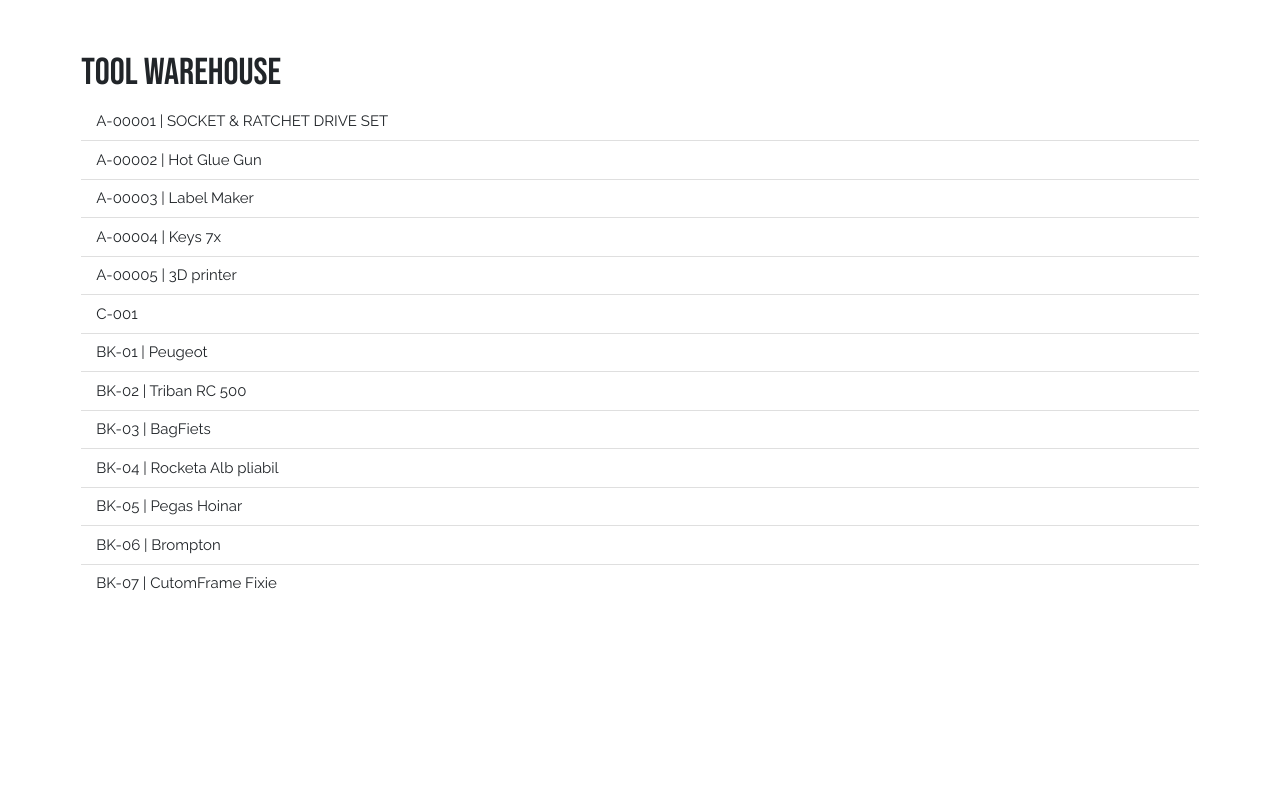
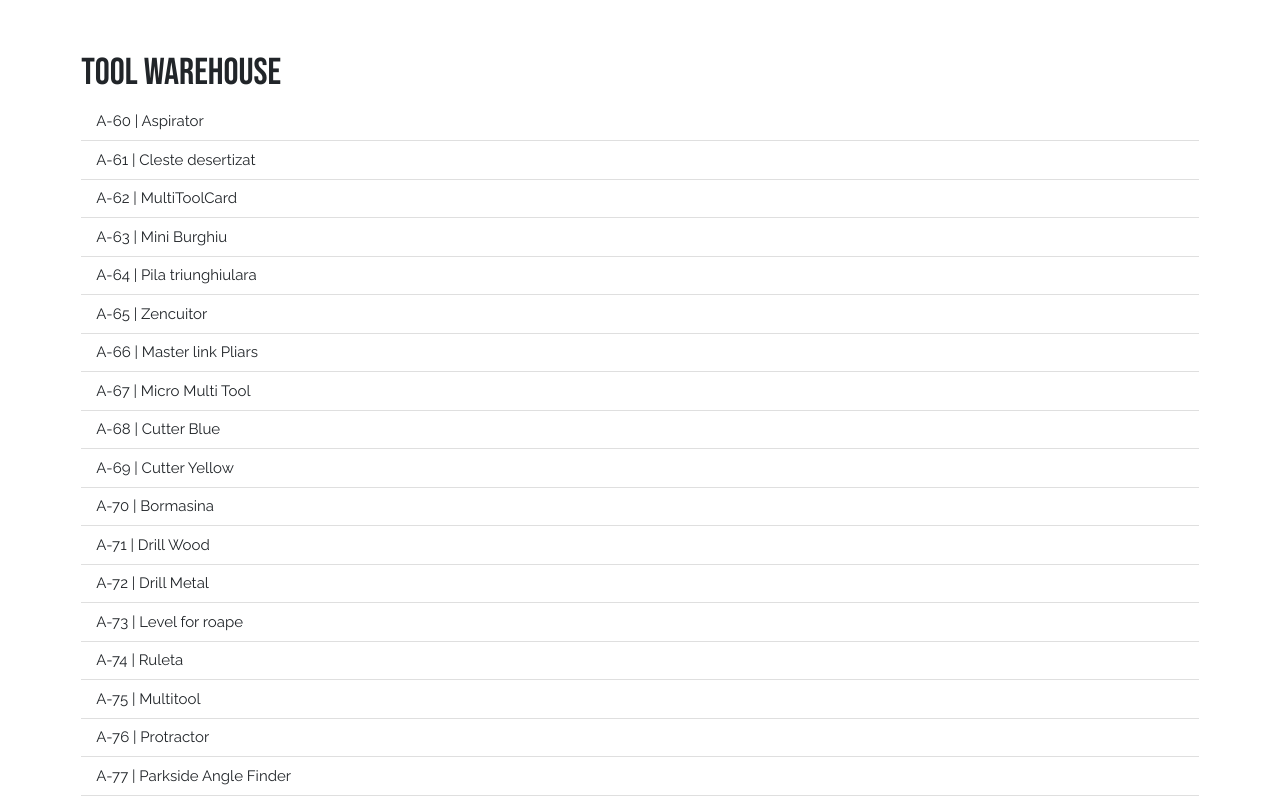
Before and after one commit to radu-dragan/toolsLog, a React (Create React App) app: page / in a window 1280 px wide. Shown: the top 800 px of the page. Built offline with nearby package versions, Linux system fonts and the light colour scheme.

Commit message:
new tools

```diff
--- /dev/null
+++ b/src/components/pinterest.tsx
@@ -0,0 +1,5 @@
+import React from 'react'
+
+export const ToolID: React.FC = () => {
+  return <>X</>
+}
--- a/src/pages/LandingTool.tsx
+++ b/src/pages/LandingTool.tsx
@@ -1,4 +1,4 @@
-import React, { Fragment } from 'react'
+import React, { Fragment, useEffect } from 'react'
 import { useSelector } from 'react-redux'
 import { Link } from 'react-router-dom'
 import { flatTolls, selectToolTitle } from '../components/toolWorker'
@@ -13,9 +13,9 @@
   const toolTest = flatTolls(storeData)
   // const { data } = props
 
-  // const toolsList = flatTolls(data)
-  // generate title function
-  // console.log("store", toolTest)
+  useEffect(() => {
+    document.title = 'Tool WareHouse'
+  }, [])
 
   return (
     <Fragment>
--- a/src/pages/ToolItemPage.tsx
+++ b/src/pages/ToolItemPage.tsx
@@ -1,4 +1,4 @@
-import React, { Fragment } from 'react'
+import React, { Fragment, useEffect } from 'react'
 import { useSelector } from 'react-redux'
 import { useParams } from 'react-router-dom'
 import { ItemFactory } from '../components/ToolItemFactoryFunction'
@@ -13,20 +13,36 @@
   const storeData = useSelector((state) => state)
   const { toolId } = useParams<ToolPath>()
   const toolDataRaw = selectTool(toolId, storeData)
+  const offset:number = 12
 
-  // console.log("toolStore",storeData)
+  useEffect(() => {
+    document.title = [toolDataRaw.title, toolId].join(' | ')
+  }, [])
+
   return (
     <Fragment>
-      <h1>{toolDataRaw.title}</h1>
-      <h2>{toolId}</h2>
+      <h1 className="offset-md-4">{toolDataRaw.title}</h1>
+      <h2 className="offset-md-4">{toolId}</h2>
+      <div className="row">
         <hr />
-      <dl className="row">
+
+        <div className="col-4">
+          <iframe
+            title="This is a unique title"
+            src="https://assets.pinterest.com/ext/embed.html?id=509680882819900768"
+            height="616"
+            width="345"
+            scrolling="no"
+          />
+        </div>
+        <dl className="col-8">
           {Object.keys(toolDataRaw).map((key) => (
             <Fragment key={key}>
               <ItemFactory cardData={toolDataRaw[key]} title={key} />
             </Fragment>
           ))}
         </dl>
+      </div>
     </Fragment>
   )
 }
--- a/src/toolData/bikes.json
+++ b/src/toolData/bikes.json
@@ -7,7 +7,8 @@
       "weight": "",
       "EaseOfUse": "1",
       "trainSafe": "",
-      "expectedSpeed": ""
+      "expectedSpeed": "",
+      "media": {"pinterest": "509680882819900768", "orientation": "H" }
     },
     "02": {
       "title": "Triban RC 500",
@@ -16,7 +17,8 @@
       "weight": "",
       "EaseOfUse": "3",
       "trainSafe": "",
-      "expectedSpeed": ""
+      "expectedSpeed": "",
+      "media": {"pinterest": "509680882819900768", "orientation": "H" }
     },
     "03": {
       "title": "BagFiets",
@@ -25,7 +27,8 @@
       "weight": "",
       "EaseOfUse": "2",
       "trainSafe": "",
-      "expectedSpeed": ""
+      "expectedSpeed": "",
+      "media": {"pinterest": "509680882819900768", "orientation": "H" }
     },
     "04": {
       "title": "Rocketa Alb pliabil",
@@ -34,7 +37,8 @@
       "weight": "",
       "EaseOfUse": "0",
       "trainSafe": "",
-      "expectedSpeed": ""
+      "expectedSpeed": "",
+      "media": {"pinterest": "509680882819900768", "orientation": "H" }
     },
     "05": {
       "title": "Pegas Hoinar",
@@ -43,7 +47,8 @@
       "weight": "",
       "EaseOfUse": "1",
       "trainSafe": "",
-      "expectedSpeed": ""
+      "expectedSpeed": "",
+      "media": {"pinterest": "509680882819900768", "orientation": "H" }
     },
     "06": {
       "title": "Brompton",
@@ -52,7 +57,8 @@
       "weight": "",
       "EaseOfUse": "1",
       "trainSafe": "",
-      "expectedSpeed": ""
+      "expectedSpeed": "",
+      "media": {"pinterest": "509680882819900768", "orientation": "H" }
     },
     "07": {
       "title": "CutomFrame Fixie",
@@ -61,7 +67,8 @@
       "weight": "",
       "EaseOfUse": "3",
       "trainSafe": "",
-      "expectedSpeed": ""
+      "expectedSpeed": "",
+      "media": {"pinterest": "509680882819900768", "orientation": "H" }
     }
   }
 }
--- a/src/toolData/consumables.json
+++ b/src/toolData/consumables.json
@@ -1,5 +1,27 @@
 {
-    "C" : {
-        "001" : "X"
+  "CX": {
+    "001": {
+      "title": "Hot Glue Gun Sticks Transparent",
+      "size": "Large?",
+      "exteralLink": "",
+      "note": "",
+      "purchaseDate": "2021",
+      "bothFrom": {
+        "store": "BricoDepo Bucuresti",
+        "price": "10 E",
+        "quantity": "1kg"
+      }
+    },
+    "002": {
+      "title": "Cutting Matt",
+      "size": "Large?",
+      "exteralLink": "",
+      "note": "",
+      "purchaseDate": "2021",
+      "bothFrom": {
+        "store": "Emag",
+        "price": "10 E"
+      }
     }
+  }
 }
--- a/src/toolData/tools.json
+++ b/src/toolData/tools.json
@@ -1,13 +1,13 @@
 {
   "A": {
-    "00001": {
+    "01": {
       "title": "SOCKET & RATCHET DRIVE SET",
       "description": "",
       "fullName": "Powerfix Profi SOCKET & RATCHET DRIVE SET ",
       "subTools": ["RATCHET DRIVE 1/4", "16mm 60mm"],
       "bothFrom": {
         "store": "Lidle Romania Bucuresti",
-        "price": "15 Euro"
+        "price": "15 E"
       },
       "state": {
         "value": "",
@@ -15,47 +15,17 @@
         "mods": "",
         "consumabile": ""
       },
-      "ExteralLink": "http://offers.kd2.org/en/ie/lidl/pfJWt/",
+      "exteralLink": "http://offers.kd2.org/en/ie/lidl/pfJWt/",
       "note": "This is the most Important tool i have",
-      "monthlyUse": "10"
-    },
-    "00002": {
-      "title": "Hot Glue Gun",
-      "description": "",
-      "fullName": "",
-      "subTools": [""],
-      "bothFrom": {
-        "store": "",
-        "price": ""
+      "purchaseDate": "2010",
+      "size": "",
+      "weight": "",
+      "score": {
+        "FrequencyOfUse" : "100",
+        "Importance" : "100",
+        "indispensability": "100"
       },
-      "state": {
-        "value": "",
-        "needReplace": "",
-        "mods": "",
-        "consumabile": ""
-      },
-      "ExteralLink": "",
-      "note": "",
-      "monthlyUse": ""
-    },
-    "00003": {
-      "title": "Label Maker",
-      "description": "",
-      "fullName": "Brother P-touch H105",
-      "subTools": [""],
-      "bothFrom": {
-        "store": "",
-        "price": ""
-      },
-      "state": {
-        "value": "",
-        "needReplace": "",
-        "mods": "",
-        "consumabile": ""
-      },
-      "ExteralLink": "",
-      "note": "",
-      "monthlyUse": ""
+      "storage": "X001"
     },
     "00004": {
       "title": "Keys 7x",
@@ -72,9 +42,241 @@
         "mods": "",
         "consumabile": ""
       },
-      "ExteralLink": "",
+      "exteralLink": "",
       "note": "",
-      "monthlyUse": ""
+      "purchaseDate": ""
+    },
+
+    "60": {
+      "title": "Aspirator",
+      "fullName": "Einhel",
+      "storage": "X001"
+    },
+    "61": {
+      "title": "Cleste desertizat",
+      "storage": "X001"
+    },
+    "62": {
+      "title": "MultiToolCard",
+      "storage": "X001"
+    },
+    "63": {
+      "title": "Mini Burghiu",
+      "storage": "X002"
+    },
+    "64": {
+      "title": "Pila triunghiulara",
+      "storage": "X002"
+    },
+    "65": {
+      "title": "Zencuitor",
+      "storage": "X002"
+    },
+    "66": {
+      "title": "Master link Pliars",
+      "fullName": "Btwin",
+      "storage": "X002"
+    },
+    "67": {
+      "title": "Micro Multi Tool",
+      "storage": "X002"
+    },
+    "68": {
+      "title": "Cutter Blue",
+      "storage": "X002"
+    },
+    "69": {
+      "title": "Cutter Yellow",
+      "storage": "X002"
+    },
+    "70": {
+      "title": "Bormasina",
+      "storage": "X001"
+    },
+    "71": {
+      "title": "Drill Wood",
+      "storage": "X002"
+    },
+    "72": {
+      "title": "Drill Metal",
+      "storage": "X002"
+    },
+    "73": {
+      "title": "Level for roape",
+      "storage": "X002"
+    },
+    "74": {
+      "title": "Ruleta",
+      "storage": "X002"
+    },
+    "75": {
+      "title": "Multitool",
+      "fullName": "Btwin",
+      "storage": "X002"
+    },
+    "76": {
+      "title": "Protractor",
+      "fullName": "Stainless Steal",
+      "storage": "X002"
+
+    },
+    "77": {
+      "title": "Parkside Angle Finder",
+      "fullName": "Parkside Angle Finder",
+      "storage": "X002",
+      "bothFrom": {
+        "store": "Kaufland Romania",
+        "price": "8.5 E"
+      }
+    },
+    "78": {
+      "title": "Metalic Cutting Ruler",
+      "fullName": "Transotype Non-Slip Cutting Ruler 30 cm Red",
+      "storage": "X002",
+      "bothFrom": {
+        "store": "Kaufland Romania",
+        "price": "8.5 E"
+      }
+    },
+    "79": {
+      "title": "Precison screwdrivers",
+      "fullName": "Dexter",
+      "storage": "X002",
+      "bothFrom": {
+        "store": "Kaufland Romania",
+        "price": "10 E"
+      }
+    },
+    "80": {
+      "title": "Hot Glue Gun",
+      "description": "",
+      "fullName": "Steinel gluematic 3002",
+      "subTools": [""],
+      "bothFrom": {
+        "store": "Hornbach Bucuresti",
+        "price": "20 E"
+      },
+      "state": {
+        "value": "5 E",
+        "needReplace": "",
+        "mods": "",
+        "damage": ["heat shield nozzle"],
+        "repairs": ["heat shild nozzle", "1/2021"]
+      },
+      "exteralLink": "",
+      "note": "I think i would like it to be cordLess, but not sure",
+      "purchaseDate": "2012",
+      "usesConsumable": ["CX0001"],
+      "size": "",
+      "weight": "",
+      "power": "220V",
+      "score": {
+        "FrequencyOfUse" : "100",
+        "Importance" : "100",
+        "indispensability": "100"
+      },
+      "storage": "X002"
+    },
+    "81": {
+      "title": "Label Maker",
+      "description": "",
+      "fullName": "Brother P-touch H105",
+      "subTools": [""],
+      "bothFrom": {
+        "store": "Lidle Romania",
+        "price": "14 E"
+      },
+      "state": {
+        "value": "",
+        "needReplace": "",
+        "mods": "",
+        "consumabile": ""
+      },
+      "exteralLink": "",
+      "note": "",
+      "purchaseDate": "",
+      "usesConsumable": ["CX0001"],
+      "size": "",
+      "weight": "",
+      "power": "4AA",
+      "score": {
+        "FrequencyOfUse" : "100",
+        "Importance" : "100",
+        "indispensability": "100"
+      },
+      "storage": "X002"
+    },
+    "82": {
+      "title": "Precison screwdrivers",
+      "fullName": "23PC Bits Precision Driver set",
+      "storage": "X002",
+      "bothFrom": {
+        "store": "Kaufland Romania",
+        "price": "10 E"
+      }
+    },
+    "83": {
+      "title": "Luggage scale & small measure tape",
+      "fullName": "",
+      "storage": "X002",
+      "bothFrom": {
+        "store": "",
+        "price": "10 E"
+      }
+    },
+    "84": {
+      "title": "Scissors",
+      "fullName": "CAPERLAN C900 Titanium Fishing scissors",
+      "storage": "X002",
+      "bothFrom": {
+        "store": "Decathlon",
+        "price": "15 E"
+      }
+    },
+    "85": {
+      "title": "Small Wrachet",
+      "fullName": "Parkside small wrachet",
+      "storage": "X002",
+      "bothFrom": {
+        "store": "Liddle"
+      }
+    },
+    "86": {
+      "title": "Battery Tester",
+      "fullName": "BT-168",
+      "storage": "X002",
+      "bothFrom": {
+        "store": "RoboFun"
+      }
+    },
+    "87": {
+      "title": "Batery Pack Car jumper",
+      "fullName": "Einhell ICE-JS 12",
+      "storage": "X002",
+      "bothFrom": {
+        "store": "Emag"
+      }
+    },
+    "88": {
+      "title": "Pry Bar nail puller",
+      "fullName": "Magnusus 8\" Pry Bar & nail puller",
+      "storage": "X002",
+      "bothFrom": {
+        "store": "Brico Depo"
+      }
+    },
+    "89": {
+      "title": "Bottle opener nail puller",
+      "fullName": "",
+      "storage": "X002",
+      "bothFrom": {
+        "store": "Jumbo Romania"
+      }
+    },
+    "90": {
+      "title": "Right Angle",
+      "fullName": "Wolfcraft 5205",
+      "storage": "X002"
     },
     "00005": {
       "title": "3D printer",
@@ -91,9 +293,9 @@
         "mods": "",
         "consumabile": ""
       },
-      "ExteralLink": "",
+      "exteralLink": "",
       "note": "",
-      "monthlyUse": ""
+      "purchaseDate": ""
     }
   }
 }
```
Also changed, not shown: src/toolData/storage.json (added, +19 -0 lines), 1 other file (tests, documents, lock files or other folders). Lines whose indentation alone changed are shown as unchanged.
